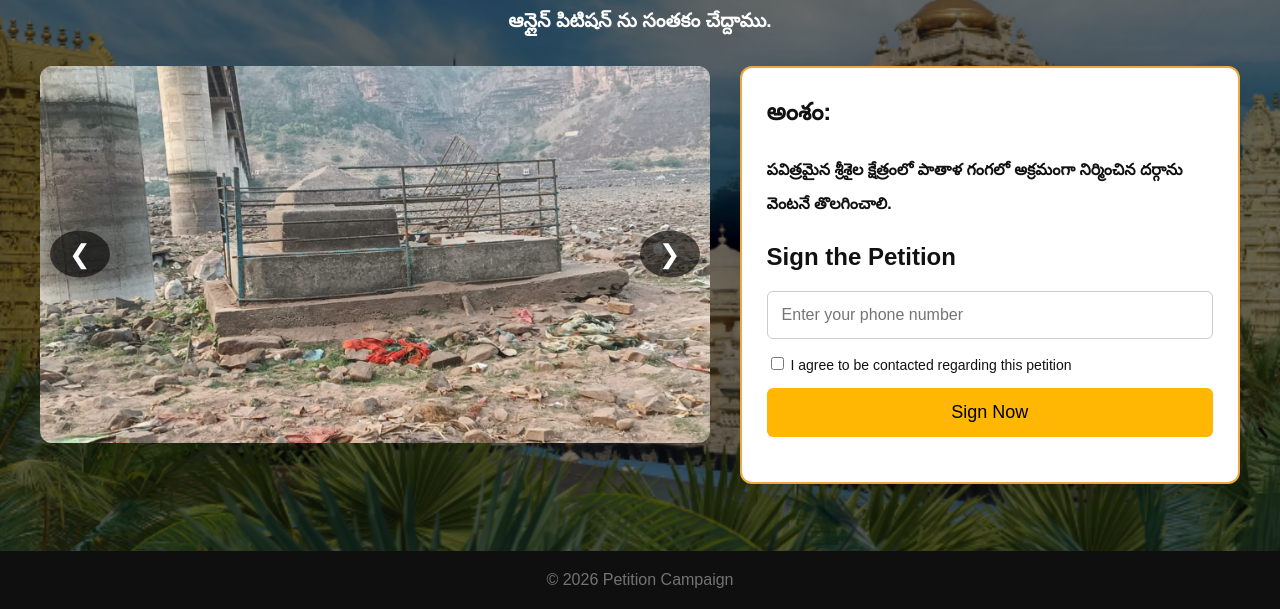
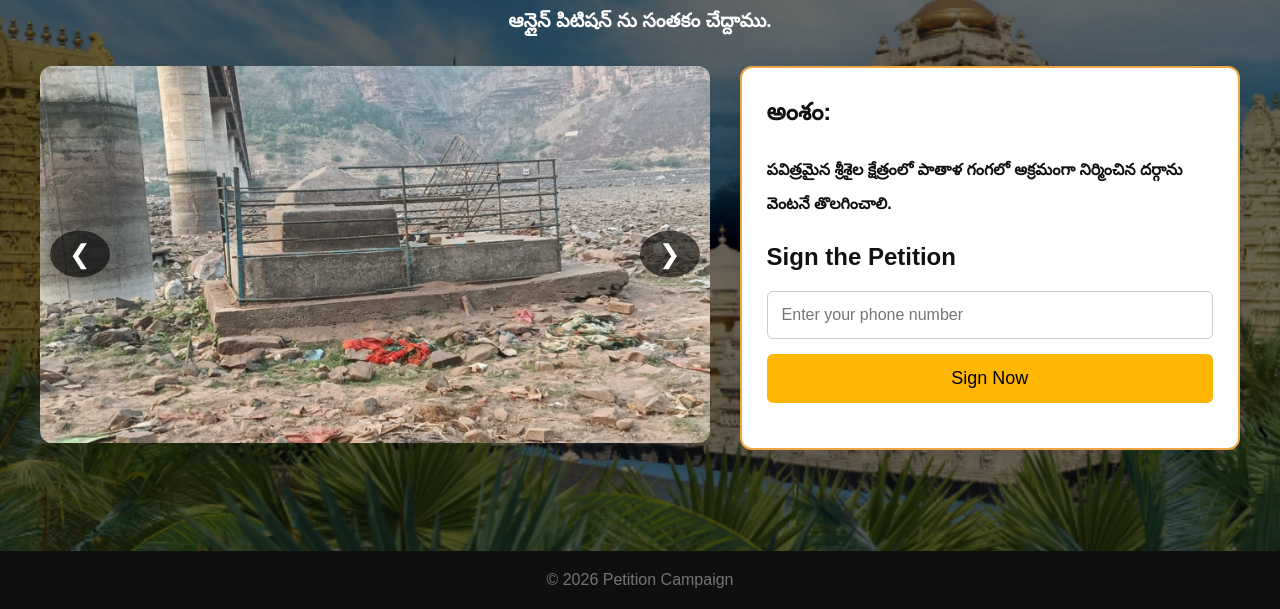
Before and after one commit to Sunilgdesigner/petition, a plain HTML site: page index.html in a window 1280 px wide. Shown: the part 191-800 px from the top of the page. Drawn offline with Linux system fonts and the light colour scheme.

Commit message:
Update index.html

```diff
--- a/index.html
+++ b/index.html
@@ -229,11 +229,6 @@ footer {
         <form id="petitionForm">
           <input type="tel" name="phone" placeholder="Enter your phone number" required>
 
-          <label>
-            <input type="checkbox" name="consent" value="Yes" required>
-            I agree to be contacted regarding this petition
-          </label>
-
           <button type="submit">Sign Now</button>
         </form>
 
```
